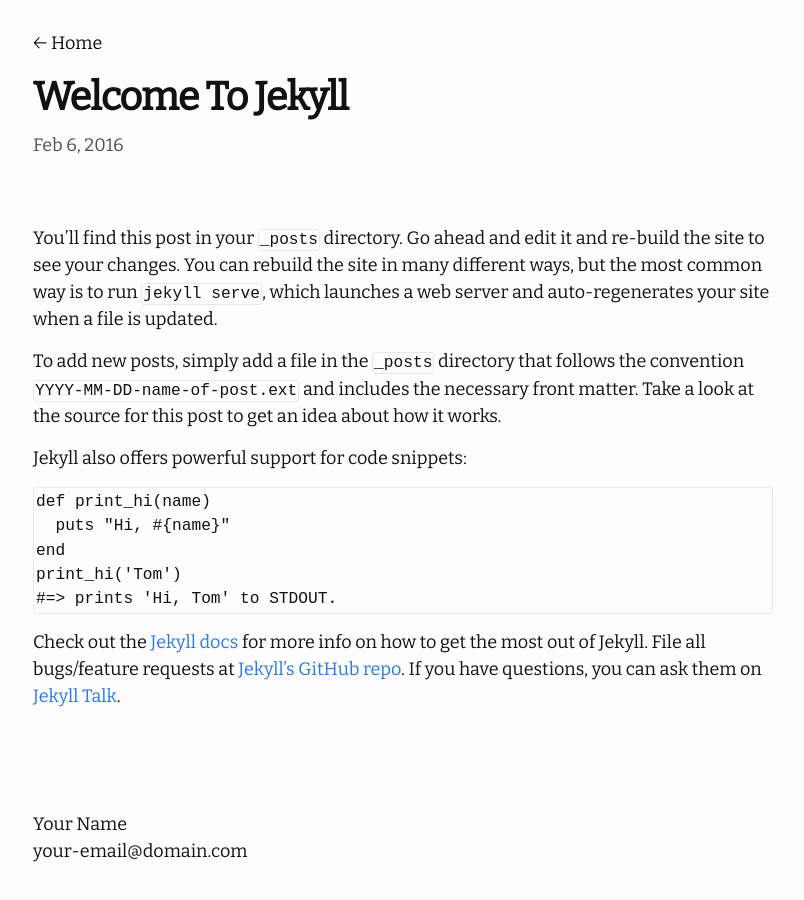
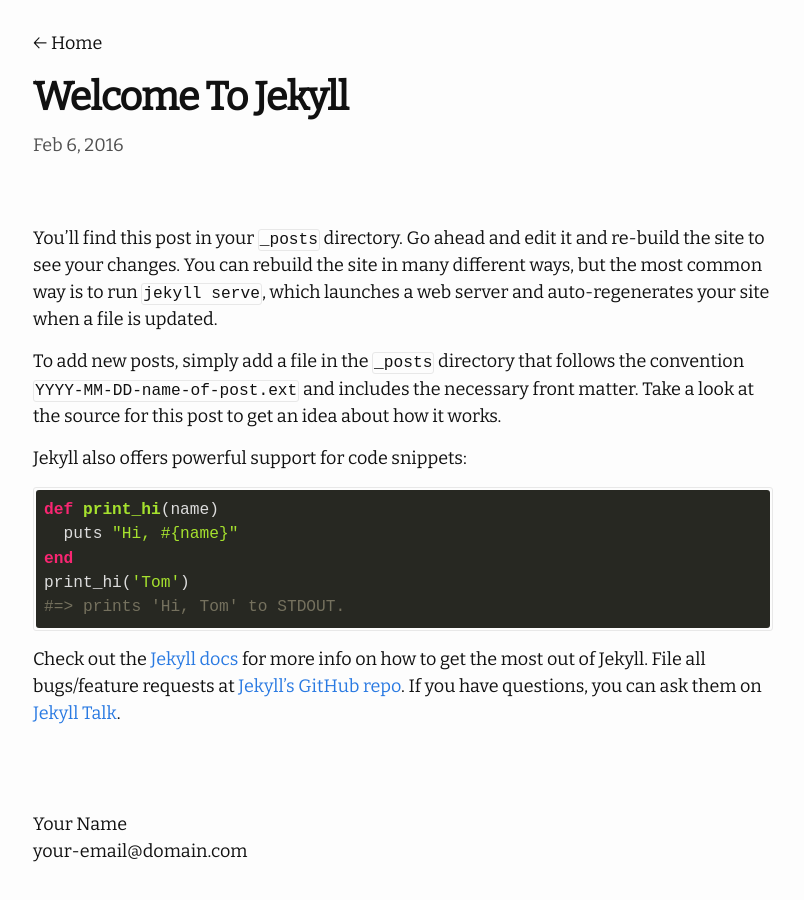
Before and after one commit to huangyz0918/moving, a Jekyll site: the page built from _posts/2016-02-06-welcome-to-jekyll.md, in a window 1280 px wide. Shown: the whole page, without its empty margins (237-1041 px from the left). Built offline with Jekyll 4.4.1, drawn with Linux system fonts in a browser that asks for light colours; nearby versions of some CDN libraries.

Commit message:
🚑 quickfix:

```diff
--- a/_includes/head.html
+++ b/_includes/head.html
@@ -4,7 +4,7 @@
   <meta name="viewport" content="width=device-width, initial-scale=1" />
   <link rel="stylesheet" href="{{ site.url }}/assets/css/main.css" />
   <link rel="shortcut icon" type="image/x-icon" href="{{ site.favicon }}" />
-  <link rel="stylesheet" href="{{'/assets/css/monokai.css' | absolute_url}}" />
+  <link rel="stylesheet" href="{{ site.url }}/assets/css/monokai.css" />
   <script src="http://cdnjs.cloudflare.com/ajax/libs/highlight.js/9.4.0/highlight.min.js"></script>
   <script>
     hljs.initHighlightingOnLoad();
```
